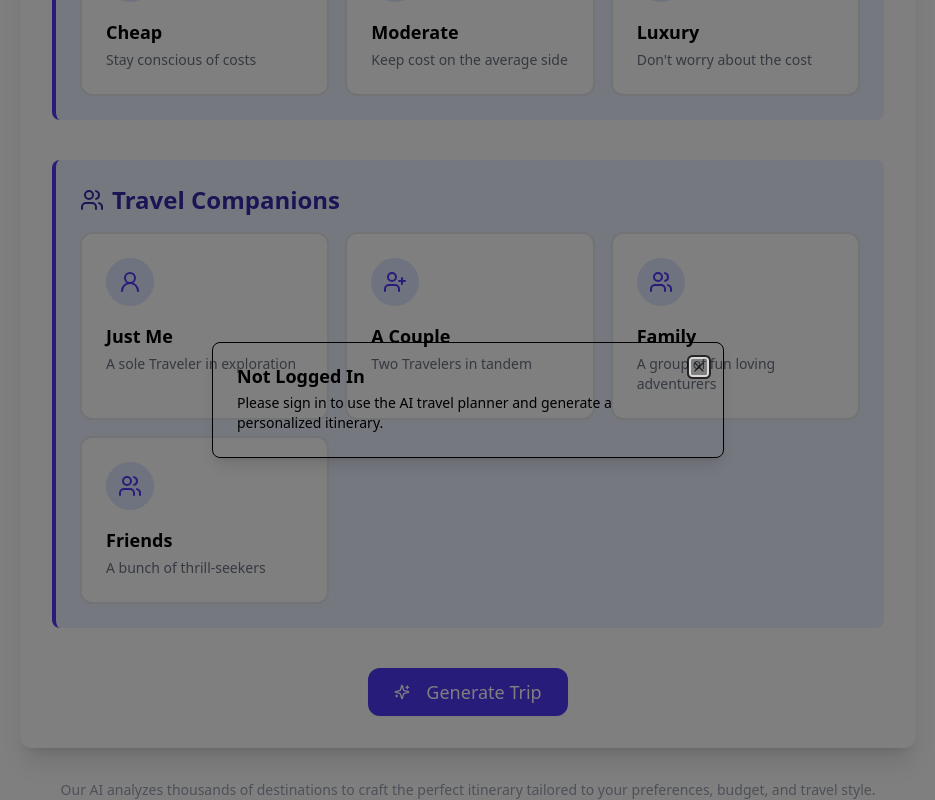
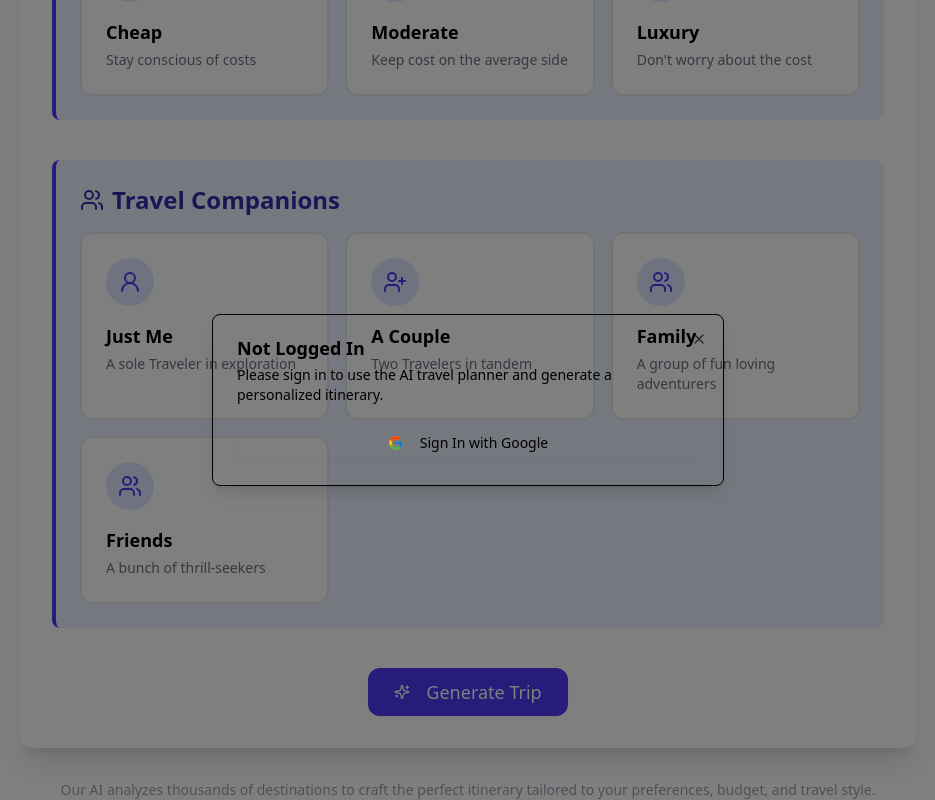
Before and after one commit to priyanshi0609/TravelAdvisor, a React (Vite) app: page /form in a window 1280 px wide. Both pictures are taken after typing "5" into the empty fields and a click on the button "Generate Trip". Shown: the part 644-1444 px from the top of the page, without its empty margins (172-1107 px from the left). Built offline with nearby package versions, Linux system fonts and the light colour scheme; no server answers.

Commit message:
authentication

```diff
--- a/package.json
+++ b/package.json
@@ -23,6 +23,7 @@
     "react-dom": "^19.1.0",
     "react-google-autocomplete": "^2.7.5",
     "react-google-places-autocomplete": "^4.1.0",
+    "react-icons": "^5.5.0",
     "react-router-dom": "^7.6.0",
     "tailwind-merge": "^3.3.0"
   },
--- a/src/components/Createform.jsx
+++ b/src/components/Createform.jsx
@@ -13,6 +13,8 @@ import {
   DialogHeader,
   DialogTitle
 } from "./ui/dialog";
+import { FcGoogle } from "react-icons/fc";
+import { GoogleLogin } from '@react-oauth/google';
 
 // Animation variants
 const containerVariants = {
@@ -60,15 +62,22 @@ export default function CreateForm() {
     handleInputChange('companions', companions);
   };
 
+  const login = GoogleLogin({
+    onSuccess:(codeResp)=>console.log(codeResp),
+    onError:(error)=> console.log(error)
+  })
+
   const onGenerateTrip = async () => {
     const user = localStorage.getItem('user');
     console.log("user from localStorage:", user);
 
+
     // If no user, show dialog and exit function
-    if (!user || user === "null") {
-      setOpenDialog(true);
-      return;
-    }
+   if (!user || user === "null" || user === undefined || user === "") {
+  setOpenDialog(true);
+  console.warn("Blocked trip generation: no user found in localStorage.");
+  return;
+}
 
     // Form validations
     if (!formData.location) {
@@ -269,6 +278,11 @@ export default function CreateForm() {
               <DialogTitle>Not Logged In</DialogTitle>
               <DialogDescription>
                 Please sign in to use the AI travel planner and generate a personalized itinerary.
+                <Button
+                  onClick={login}
+                  className="w-full mt-5 flex gap-4 items-center">
+                  <FcGoogle className='h-7 w-7'/>
+                  Sign In with Google</Button>
               </DialogDescription>
             </DialogHeader>
           </DialogContent>
```
Also changed, not shown: 1 other file (tests, documents, lock files or other folders).
